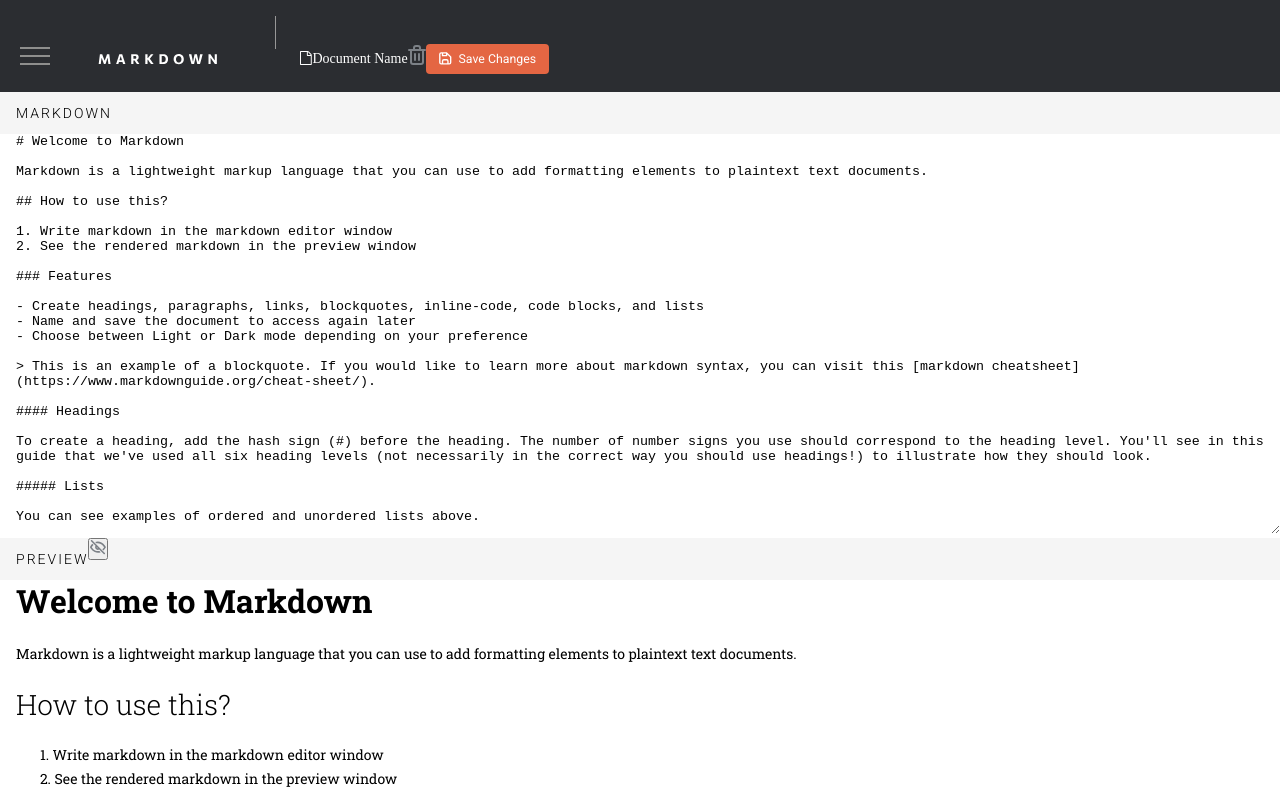
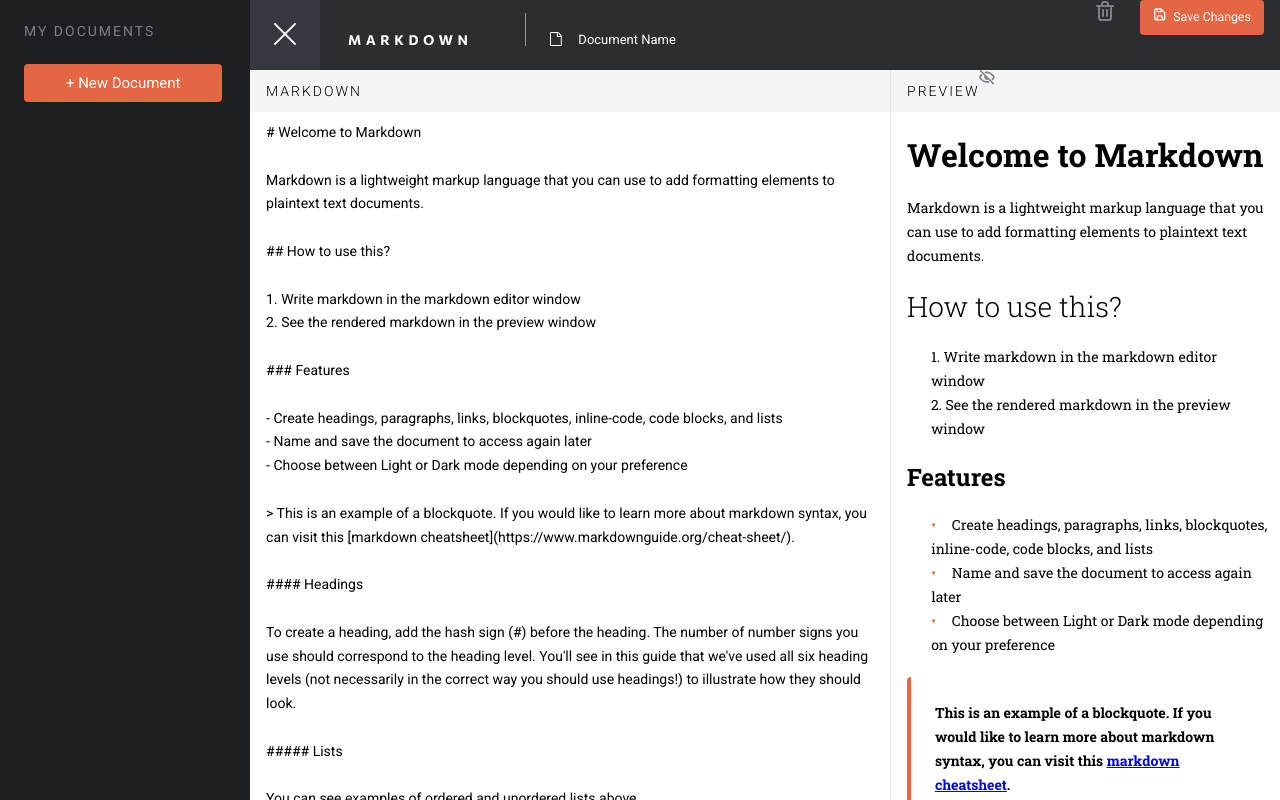
Before and after one commit to bradleyhop/frontend-mentor-in-browser-markdown-editor, a Vue app: page / in a window 1280 px wide. Both pictures are taken after a click on the button 35 px from the left and 57 px from the top of the page. Shown: the top 800 px of the page. Built offline with nearby package versions, Linux system fonts and the light colour scheme.

Commit message:
sidebar menu; lots of styling

```diff
--- a/src/App.vue
+++ b/src/App.vue
@@ -1,84 +1,58 @@
 <script>
-// marked will take the markdown and output html
-import { marked } from "marked";
-// remove any script nastiness that users may input
-import DOMPurify from "dompurify";
-// this sets the code highlighting to a certain colorscheme
-// NOTE: will have to make our own based on design docs?
-import "highlight.js/styles/github.css";
-// add syntax highlighting to code
-import hljs from "highlight.js/lib/common";
+// local components
+import MDEditor from "./components/MDEditor.vue";
 
 export default {
+  components: {
+    MDEditor,
+  },
+
   data() {
     return {
       light: true, // light or dark theme
-      markdownText: "", // on init, will show default MD text
-      htmlText: "", // html from MD
+      menuOpen: false, // sidebar menu closed by default
     };
-  },
-
-  beforeCreate() {
-    // load in default MD text as supplied in our local json file
-    fetch("./src/assets/data/data.json")
-      .then((response) => response.json())
-      .then((data) => {
-        this.markdownText = data[1].content;
-      })
-      .catch(() => {
-        this.markdownText = "# Cannot find default Markdown text!!";
-      });
-  },
-
-  computed: {
-    // 'watches' textarea field for changes and updates html preview
-    previewMD: function () {
-      return DOMPurify.sanitize(
-        marked(this.markdownText, {
-          pendantic: false,
-          gfm: true,
-          breaks: true,
-          smartLists: true,
-          smartypants: true,
-          xhtml: true,
-          highlight: function (code) {
-            return hljs.highlightAuto(code).value;
-          },
-        })
-      );
-    },
   },
 };
 </script>
 
 <template>
+  <div v-if="menuOpen" class="menu-container">
+    <div class="menu-content">
+      <h1 class="sidebar-title">MY DOCUMENTS</h1>
+      <button class="new-document-btn">+ New Document</button>
+      <!-- dark and light mode slider down here -->
+    </div>
+  </div>
   <!-- Sidebar start -->
-
-  <header class="app-header">
+  <div class="app-header">
     <nav class="app-nav">
-      <button class="menu-button">
+      <!-- toggle menu open here -->
+      <button @click="menuOpen = !menuOpen" class="menu-button">
+        <span v-if="!menuOpen">
           <img
             class="hamburger-icon"
             src="@/assets/img/icon-menu.svg"
             alt="hamburger icon to expand
       navigation"
           />
+        </span>
+        <span v-else>
+          <img
+            class="close-menu-icon"
+            src="@/assets/img/icon-close.svg"
+            alt="x icon to close side bar menu"
+          />
+        </span>
       </button>
-      <div class="menu-content">
-        <h1>MY DOCUMENTS</h1>
-        <button>New Document</button>
-
-        <!-- dark and light mode slider down here -->
-      </div>
     </nav>
-
     <!-- Sidebar end -->
 
     <img src="@/assets/img/logo.svg" alt="MARKDOWN logo" class="app-logo" />
 
     <div class="menu-separator"></div>
 
-    <div class="document-container">
+    <div class="document-menu-container">
       <img
         src="@/assets/img/icon-document.svg"
         alt="icon of document"
@@ -88,6 +62,7 @@ export default {
       <div class="filename"></div>
     </div>
 
+    <div class="save-del-container">
       <button class="delete-icon">
         <img
           src="@/assets/img/icon-delete.svg"
@@ -104,42 +79,74 @@ export default {
           <span class="save-changes-text">Save Changes</span>
         </span>
       </button>
-  </header>
+    </div>
+  </div>
 
   <main>
-    <header class="header-markdown">
-      <div class="main-heading">
-        <h2 class="in-app-heading-s">MARKDOWN</h2>
-      </div>
-      <div class="md-text-cont">
-        <textarea class="markdown-text" v-model="markdownText"></textarea>
-      </div>
-    </header>
-
-    <header class="header-preview">
-      <div class="main-heading">
-        <h2 class="in-app-heading-s">PREVIEW</h2>
-        <div class="p-btn-cont">
-          <button class="preview-button">
-            <img
-              src="@/assets/img/icon-hide-preview.svg"
-              alt="icon of eye indicating markdown preview toggle"
-            />
-          </button>
-        </div>
-      </div>
-      <!-- on press, hide the markdown code and only show the preview -->
-      <!-- HTML preview of MD -->
-      <div class="html-preview-text" v-html="previewMD"></div>
-    </header>
+    <MDEditor />
   </main>
 </template>
 
 <style lang="scss">
-$margin-16: 1.15rem; // offset for app elements
+.menu-container {
+  height: 100vh;
+  width: 250px;
+  z-index: 1;
+  top: 0;
+  left: 0;
+  overflow-x: hidden;
+  float: left;
+  background-color: $black2;
+
+  .menu-content {
+    margin-left: 1.71rem;
+    margin-top: 1.71rem;
+  }
+
+  .sidebar-title {
+    font-family: "Roboto", mono;
+    font-size: 1rem;
+    font-weight: 500;
+    letter-spacing: 2px;
+    line-height: 1.14rem;
+    color: $grey2;
+    margin-bottom: 1.71rem;
+  }
+
+  .new-document-btn {
+    color: $white;
+    border: none;
+    border-radius: 4px;
+    background-color: $dark-orange;
+    font-family: "Roboto", sans-serif;
+    font-size: 1.07rem;
+    padding: 10px 42px;
+    cursor: pointer;
+
+    &:hover {
+      background-color: $light-orange;
+    }
+  }
+}
 
 .app-header {
   background-color: $black3;
+
+  .document-menu-container {
+    display: inline-flex;
+
+    .document-icon {
+      height: 1rem;
+      margin-right: 1.14rem;
+    }
+
+    .document-name {
+      color: $white;
+      font-size: 13px;
+      line-height: 15px;
+      font-family: "Roboto", sans-serif;
+    }
+  }
 
   .app-nav {
     display: inline-flex;
@@ -147,18 +154,13 @@ $margin-16: 1.15rem; // offset for app elements
 
     .menu-button {
       width: 5rem;
-      background: none;
+      background-color: $black4;
       border: none;
       cursor: pointer;
 
-      .hamburger-icon {
-        filter: invert(52%) sepia(100%) saturate(2%) hue-rotate(348deg)
-          brightness(96%) contrast(94%);
+      &:hover {
+        background-color: $dark-orange;
       }
-    }
-
-    .menu-content {
-      display: none;
     }
   }
 
@@ -167,12 +169,16 @@ $margin-16: 1.15rem; // offset for app elements
     width: 1px;
     height: 2.35rem;
     background-color: #979797;
-    margin: 16px 24px 16px 30px;
+    margin: 0 24px 0 30px;
   }
+
+  .save-del-container {
+    float: right;
 
     .delete-icon {
       border: none;
       background: none;
+      margin-right: 1.86rem;
 
       &:hover {
         filter: invert(53%) sepia(7%) saturate(7495%) hue-rotate(331deg)
@@ -185,6 +191,7 @@ $margin-16: 1.15rem; // offset for app elements
       border: none;
       border-radius: 4px;
       background-color: $dark-orange;
+      margin-right: $margin-16;
 
       &:hover {
         cursor: pointer;
@@ -204,9 +211,11 @@ $margin-16: 1.15rem; // offset for app elements
       }
 
       .save-changes-text {
-      font-family: "Roboto", mono;
+        font-family: "Roboto", sans-serif;
         font-size: 0.88rem;
+        line-height: 1.29rem;
         color: $white;
+      }
     }
   }
 
@@ -215,46 +224,4 @@ $margin-16: 1.15rem; // offset for app elements
     height: 11px;
   }
 }
-
-.document-container {
-  display: inline-flex;
-
-  .document-icon {
-    height: 1rem;
-  }
-
-  .document-name {
-    color: $white;
-  }
-}
-
-.main-heading {
-  display: inline-flex;
-  min-height: 3rem;
-  background-color: $off-white;
-  width: 100%;
-
-  .in-app-heading-s {
-    display: flex;
-    justify-content: center;
-    flex-direction: column;
-    padding-left: $margin-16;
-  }
-}
-
-.markdown-text {
-  width: 100%;
-  min-height: 50vh;
-  padding: 0 $margin-16;
-}
-
-.html-preview-text {
-  width: 100%;
-  padding: 0 $margin-16;
-
-  // seperate each child element
-  & > * {
-    margin-bottom: 1.43rem;
-  }
-}
 </style>
--- a/src/assets/scss/main.scss
+++ b/src/assets/scss/main.scss
@@ -15,3 +15,6 @@
 html {
   font-size: 14px;
 }
+
+//  UTILITY CLASSES
+$margin-16: 1.15rem; // offset for app elements
--- /dev/null
+++ b/src/components/MDEditor.vue
@@ -0,0 +1,145 @@
+<script>
+// marked will take the markdown and output html
+import { marked } from "marked";
+// remove any script nastiness that users may input
+import DOMPurify from "dompurify";
+// this sets the code highlighting to a certain colorscheme
+// NOTE: will have to make our own based on design docs?
+import "highlight.js/styles/github.css";
+// add syntax highlighting to code
+import hljs from "highlight.js/lib/common";
+
+export default {
+  name: "MDEditor",
+
+  data() {
+    return {
+      markdownText: "", // on init, will show default MD text
+      htmlText: "", // html from MD
+    };
+  },
+
+  beforeCreate() {
+    // load in default MD text as supplied in our local json file
+    fetch("./src/assets/data/data.json")
+      .then((response) => response.json())
+      .then((data) => {
+        this.markdownText = data[1].content;
+      })
+      .catch(() => {
+        this.markdownText = "# Cannot find default Markdown text!!";
+      });
+  },
+
+  computed: {
+    // 'watches' textarea field for changes and updates html preview
+    previewMD: function () {
+      return DOMPurify.sanitize(
+        marked(this.markdownText, {
+          pendantic: false,
+          gfm: true,
+          breaks: true,
+          smartLists: true,
+          smartypants: true,
+          xhtml: true,
+          highlight: function (code) {
+            return hljs.highlightAuto(code).value;
+          },
+        })
+      );
+    },
+  },
+};
+</script>
+
+<template>
+  <div class="mdeditor">
+    <div class="markdown-container">
+      <header class="header-markdown">
+        <div class="main-heading">
+          <h2 class="in-app-heading-s">MARKDOWN</h2>
+        </div>
+      </header>
+      <div class="md-text-cont">
+        <textarea class="markdown-text" v-model="markdownText"></textarea>
+      </div>
+    </div>
+
+    <div class="preview-container">
+      <header class="header-preview">
+        <div class="main-heading">
+          <h2 class="in-app-heading-s">PREVIEW</h2>
+          <div class="preview-button-container">
+            <button class="preview-button">
+              <img
+                src="@/assets/img/icon-hide-preview.svg"
+                alt="icon of eye indicating markdown preview toggle"
+              />
+            </button>
+          </div>
+        </div>
+        <!-- on press, hide the markdown code and only show the preview -->
+        <!-- HTML preview of MD -->
+      </header>
+      <div class="html-preview-text" v-html="previewMD"></div>
+    </div>
+  </div>
+</template>
+
+<style lang="scss">
+.mdeditor {
+  display: flex;
+  flex-direction: row;
+}
+
+.markdown-container {
+  border-right: 1px solid $grey4;
+}
+
+.markdown-container .preview-container {
+  max-width: 50%;
+}
+
+.main-heading {
+  display: inline-flex;
+  min-height: 3rem;
+  background-color: $off-white;
+  width: 100%;
+}
+
+.in-app-heading-s {
+  display: flex;
+  justify-content: center;
+  flex-direction: column;
+  padding-left: $margin-16;
+}
+
+.markdown-text {
+  font-size: 1rem;
+  font-family: "Roboto", mono;
+  min-width: 50vw;
+  min-height: 150vh;
+  padding: 9px $margin-16;
+  overflow: scroll;
+  line-height: 1.7rem;
+}
+
+.preview-container {
+  width: 100%;
+}
+
+.preview-button {
+  background: none;
+  border: none;
+}
+
+.html-preview-text {
+  width: 100%;
+  padding: 22px $margin-16;
+
+  // seperate each child element
+  & > * {
+    margin-bottom: 1.43rem;
+  }
+}
+</style>
```
Lines whose indentation alone changed are shown as unchanged.
